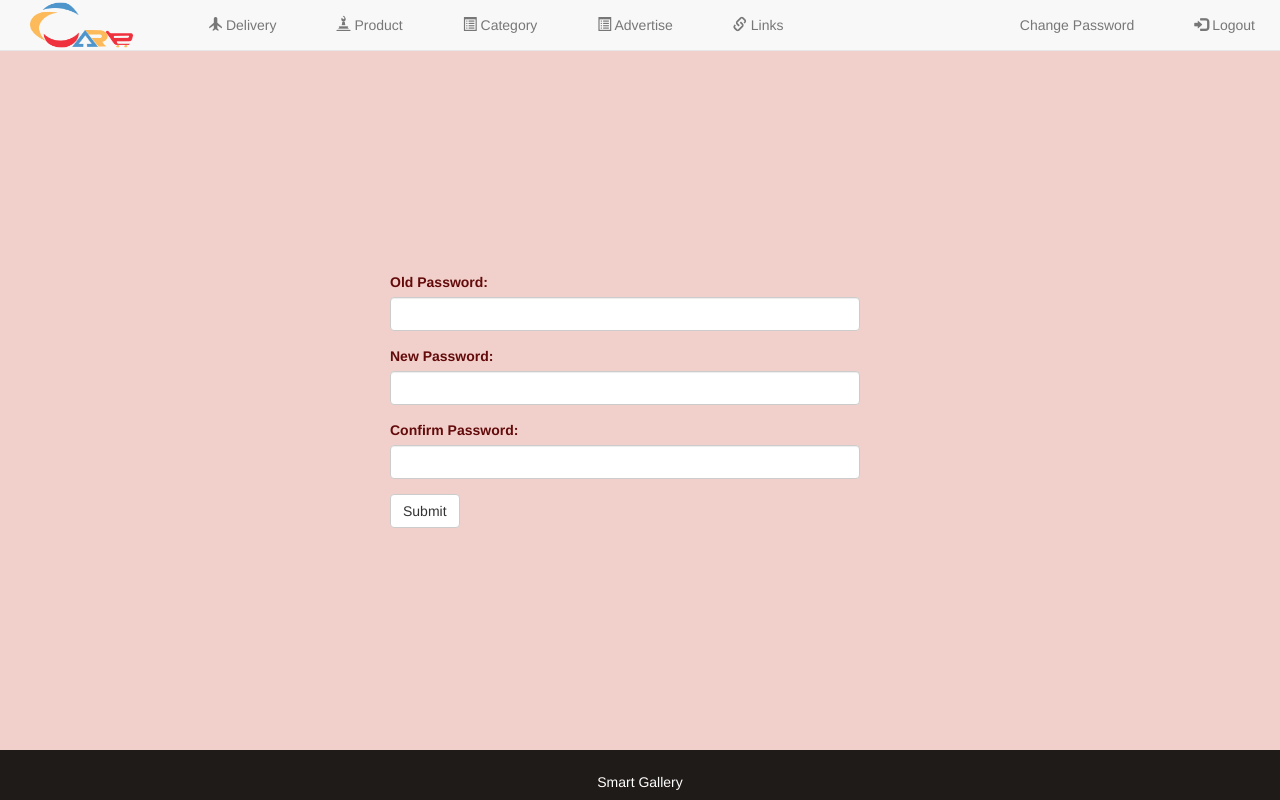
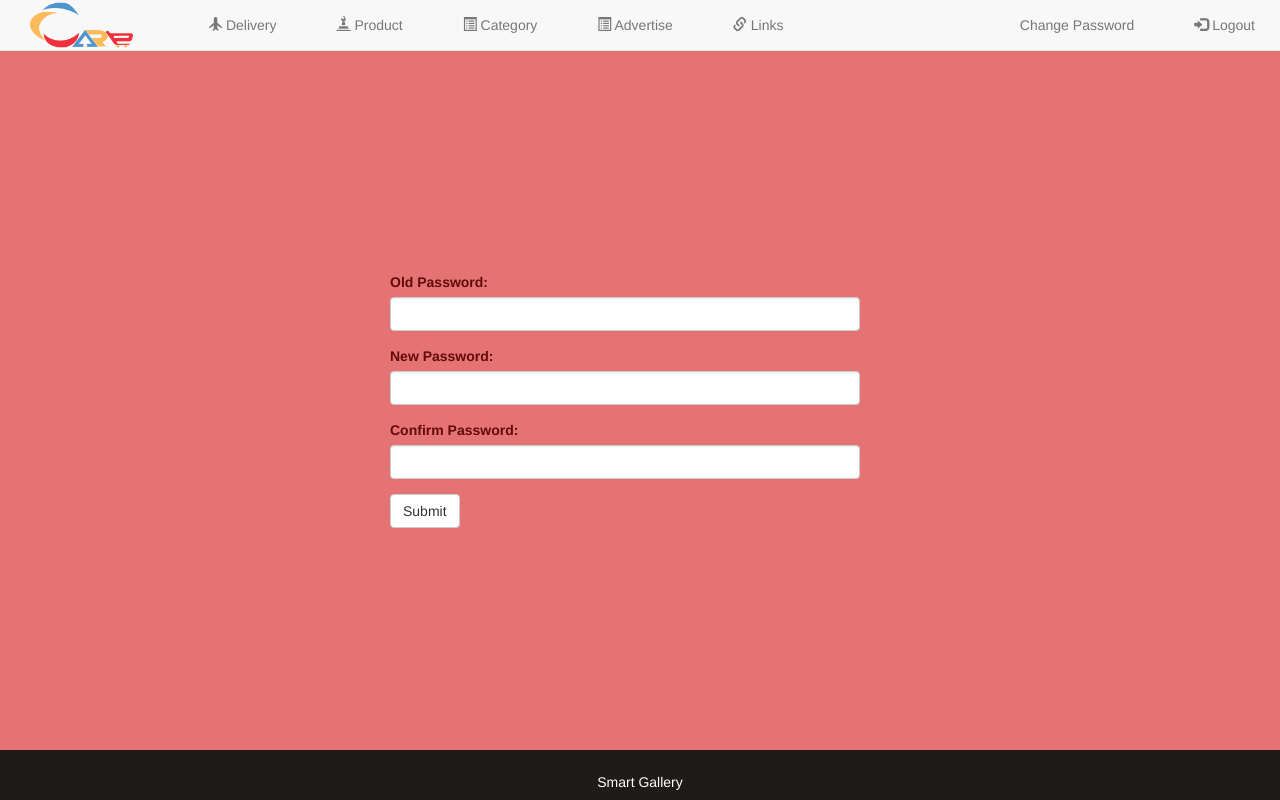
Before and after one commit to pratik1919/smart, a PHP site: page /password.php in a window 1280 px wide. Run offline with PHP 8.4, Linux system fonts and the light colour scheme; the visitor is signed in with stand-in values (Sample User, id 1); some libraries are stand-ins or nearby versions.

Commit message:
changed design

```diff
--- a/password.php
+++ b/password.php
@@ -17,8 +17,7 @@ if (empty($_SESSION['username'])) {
 
     <body>
 
-    <div class="wrapper"
-         style="background: rgba(202, 83, 63, 0.27); color: #630b0b; display: flex; align-items: center; justify-content: center;">
+    <div class="wrapper" style="background:#E57373; color: #630b0b; display: flex; align-items: center; justify-content: center;">
         <?php require('a_menu.php') ?>
 
         <div class="container" style="width: 500px;">
```
